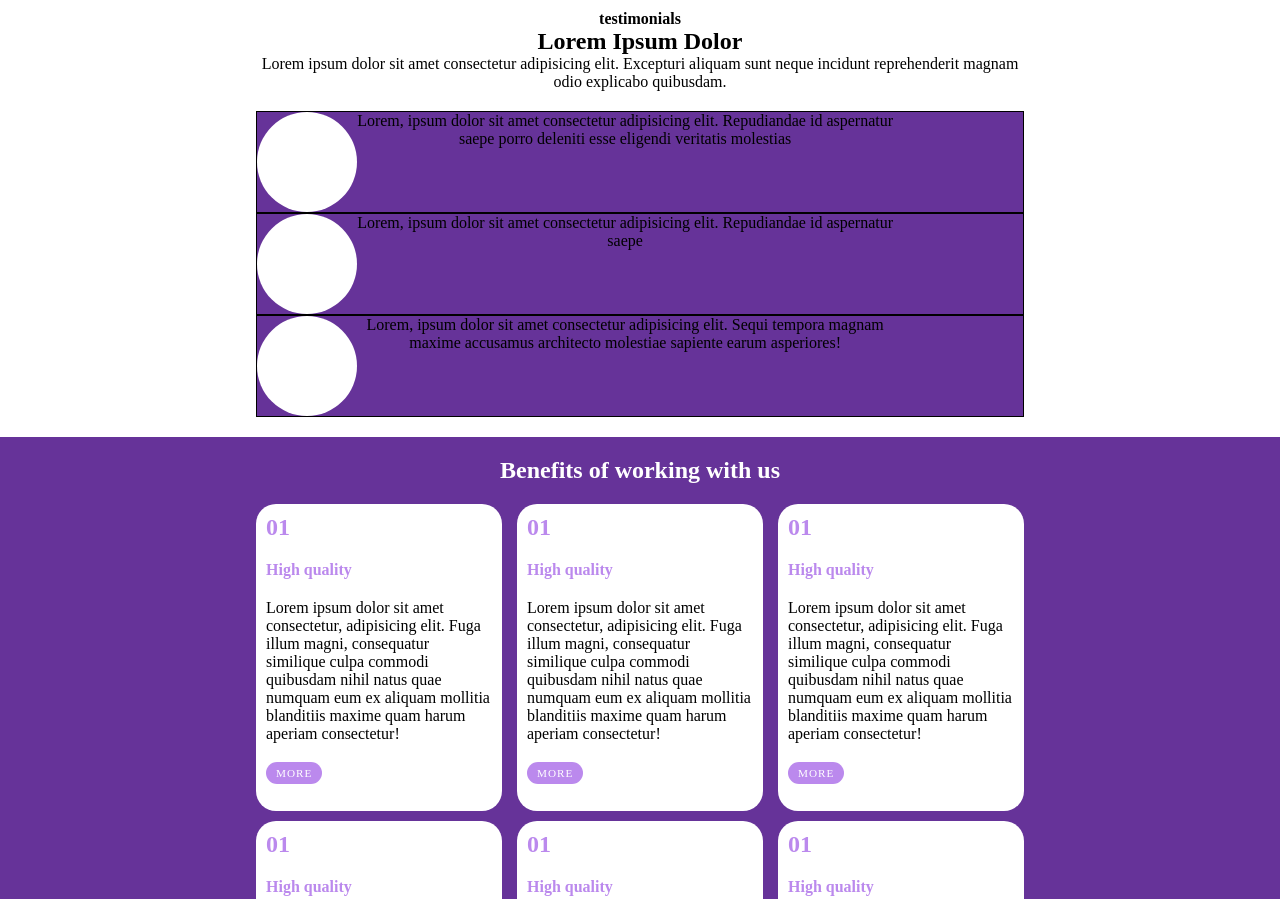
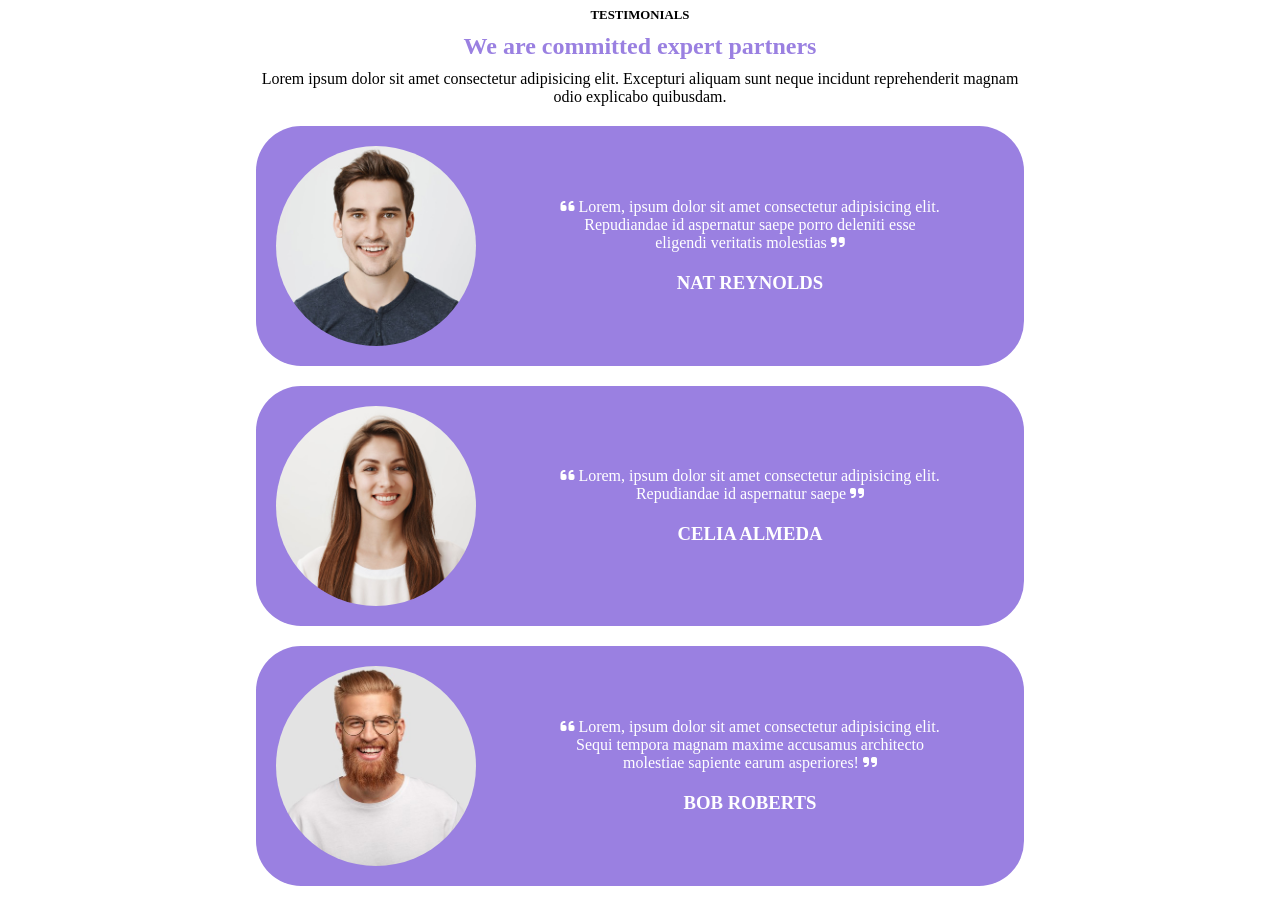
Before and after one commit to ClaudioLeone/htmlcss-responsive-layout, a plain HTML site: page index.html in a window 1280 px wide. Shown: the part 1280-2179 px from the top of the page. Drawn offline with Linux system fonts and the light colour scheme.

Commit message:
Completed 'middle' section

```diff
--- a/CSS/style.css
+++ b/CSS/style.css
@@ -8,13 +8,14 @@
 /* VARIABLES */
 
 :root{
-    --main-clr: #bb89ed;
+    --main-clr: #9a80e1;
 }
 
 /* UTILITIES */
 .body{
-    font-family: sans-serif;
+    font-family: 'Open Sans', sans-serif;
 }
+
 .container{
     width: 90%;
     margin: 0 auto;
@@ -28,24 +29,24 @@
     justify-content: space-between;
 }
 
-.border{
-    border: 1px solid black;
-}
-
 .violet-clr{
-    background-color: rebeccapurple;
+    background-color: var(--main-clr)
 }
 
 .buttons{
     text-decoration: none;
     color: white;
-    background-color: rebeccapurple;
+    background-color: #bb89ed;
     padding: 5px;
     border-radius: 15px;
 }
 
 .margin-top{
     margin-top: 20px;
+}
+
+.testimonials-margin{
+    margin: 20px 0;
 }
 
 /* GENERAL */
@@ -171,10 +172,6 @@ li > a:last-child{
     width: calc(100% / 2 - 5px);
     flex-direction: column;
     align-items: center;
-
-    /* debug */
-    /* height: 100px; */
-    background-color: lightpink;
 }
 
 .second-sect-img-left{
@@ -192,10 +189,6 @@ li > a:last-child{
 .col-right{
     width: calc(100% / 2 - 5px);
     align-items: flex-end;
-
-    /* debug */
-    /* height: 100px; */
-    background-color: lightslategrey;
 }
 
 .col-right-content{
@@ -217,17 +210,78 @@ li > a:last-child{
     text-align: center;
 }
 
-.testimonials{
-    background-color: rebeccapurple;
+.partners-sect > h2{
+    margin: 10px 0;
+    color: var(--main-clr);
 }
 
-.testimonial-img{
-    width: 100px;
-    border-radius: 100%;
+.partners-sect > h4{
+    font-size: 0.8rem;
+}
 
-    /* debug */
-    height: 100px;
-    background-color: white;
+.testimonials{
+    border-radius: 45px;
+    background-color: var(--main-clr);
+    color: white;
+
+}
+
+.testimonials > *{
+    margin: 20px 0;
+}
+
+.testimonials-img-1{
+    height: 200px;
+    width: 200px;
+    border-radius: 200px;
+    padding: 0 20px;
+    background-image: url(../img/testimonial1.jpg);
+    background-position: center;
+    background-size: 150%;
+    background-repeat: no-repeat;
+}
+
+.testimonial-txt-cont-1{
+    text-align: center;
+    flex-direction: column;
+    align-items: center;
+    gap: 20px;
+}
+
+.testimonials-img-2{
+    height: 200px;
+    width: 200px;
+    border-radius: 200px;
+    padding: 0 20px;
+    background-image: url(../img/testimonial2.jpg);
+    background-position: center;
+    background-size: 150%;
+    background-repeat: no-repeat;
+}
+
+.testimonial-txt-cont-2{
+    text-align: center;
+    flex-direction: column;
+    align-items: center;
+    gap: 20px;
+}
+
+.testimonials-img-3{
+    height: 200px;
+    width: 200px;
+    border-radius: 200px;
+    padding: 0 20px;
+    background-image: url(../img/testimonial3.jpg);
+    background-position: center;
+    background-size: 150%;
+    background-repeat: no-repeat;
+}
+
+.testimonial-txt-cont-3{
+    text-align: center;
+    flex-direction: column;
+    align-items: center;
+    gap: 20px;
 }
 
 .test-text{
@@ -485,7 +539,12 @@ li > a:last-child{
     }
 
     .cards{
-        width: calc(100% / 2 - 10px);
+        width: 100%;
+    }
+
+    .testimonials{
+        flex-direction: column;
+        align-items: center;
     }
 }
 
@@ -501,6 +560,27 @@ li > a:last-child{
 
     .cards{
         width: calc(100% / 2 - 10px);
+    }
+
+    .testimonials{
+        flex-direction: row;
+        text-align: center;
+        justify-content: flex-start;
+    }
+
+    .testimonials-img-1{
+        padding: 0 100px;
+        margin-left: 20px;
+    }
+
+    .testimonials-img-2{
+        padding: 0 100px;
+        margin-left: 20px;
+    }
+
+    .testimonials-img-3{
+        padding: 0 100px;
+        margin-left: 20px;
     }
 }
 
--- a/index.html
+++ b/index.html
@@ -6,12 +6,12 @@
         <meta name="viewport" content="width=device-width, initial-scale=1.0">
         <link rel="preconnect" href="https://fonts.googleapis.com">
         <link rel="preconnect" href="https://fonts.gstatic.com" crossorigin>
-        <link href="https://fonts.googleapis.com/css2?family=PT+Sans:wght@400;700&display=swap" rel="stylesheet">
+        <link href="https://fonts.googleapis.com/css2?family=Open+Sans:wght@400;500;600;700&display=swap" rel="stylesheet">
         <link rel="stylesheet" href="https://cdnjs.cloudflare.com/ajax/libs/font-awesome/6.2.1/css/all.min.css" integrity="sha512-MV7K8+y+gLIBoVD59lQIYicR65iaqukzvf/nwasF0nqhPay5w/9lJmVM2hMDcnK1OnMGCdVK+iQrJ7lzPJQd1w==" crossorigin="anonymous" referrerpolicy="no-referrer" />
         <link rel="stylesheet" href="CSS/style.css">
-
         <title>Responsive Site</title>
     </head>
+
     <body>
         <!-- HEADER -->
             <nav id="navbar">
@@ -34,7 +34,7 @@
         <!--MAIN -->
             <div class="func-sect container">
                 <div class="row-first flex spacebtw">
-                    <div class="col-big border flex margin-top">
+                    <div class="col-big flex margin-top">
                         <div class="largebox flex">
                             <h3 class="margin-top">Get a demo application</h3>
 
@@ -52,28 +52,28 @@
                     </div>
 
                     <div class="col-small margin-top">
-                        <div class="smallbox border"></div>
+                        <div class="smallbox "></div>
                     </div>
                 </div>
 
                 <div class="row-second flex spacebtw">
                     <div class="col-small margin-top">
-                        <div class="smallbox border"></div>
+                        <div class="smallbox "></div>
                     </div>
 
                     <div class="col-small margin-top">
-                        <div class="smallbox border"></div>
+                        <div class="smallbox "></div>
                     </div>
 
                     <div class="col-small margin-top">
-                        <div class="smallbox border"></div>
+                        <div class="smallbox "></div>
                     </div>
                 </div>
             </div>
 
             <div class="planning-sect flex violet-clr margin-top">
                 <div class="planning-container container flex">
-                    <div class="col-left flex border">
+                    <div class="col-left flex ">
                         <div class="second-sect-img-left"></div>
                         <div class="second-sect-text-left">
                             <h2>Lorem Ipsum</h2>
@@ -81,7 +81,7 @@
                         </div>
                     </div>
 
-                    <div class="col-right flex border">
+                    <div class="col-right flex ">
                         <div class="col-right-content">
                             <div class="second-sect-img-right"></div>
                             <div class="second-sect-text-right">
@@ -94,23 +94,36 @@
             </div>
 
             <div class="partners-sect container margin-top">
-                <h4>testimonials</h4>
-                <h2>Lorem Ipsum Dolor</h2>
+                <h4>TESTIMONIALS</h4>
+
+                <h2>We are committed expert partners</h2>
+
                 <p>Lorem ipsum dolor sit amet consectetur adipisicing elit. Excepturi aliquam sunt neque incidunt reprehenderit magnam odio explicabo quibusdam.</p>
 
-                <div class="testimonials border flex margin-top">
-                    <div class="testimonial-img"></div>
-                    <p class="test-text">Lorem, ipsum dolor sit amet consectetur adipisicing elit. Repudiandae id aspernatur saepe porro deleniti esse eligendi veritatis molestias </p>
+                <div class="testimonials flex margin-top">
+                    <div class="testimonials-img-1"></div>
+
+                    <div class="testimonial-txt-cont-1 flex">
+                        <p class="test-text"><i class="fa-solid fa-quote-left"></i> Lorem, ipsum dolor sit amet consectetur adipisicing elit. Repudiandae id aspernatur saepe porro deleniti esse eligendi veritatis molestias <i class="fa-solid fa-quote-right"></i></p>
+                        <h3>NAT REYNOLDS</h3>
+                    </div>
                 </div>
 
-                <div class="testimonials border flex">
-                    <div class="testimonial-img"></div>
-                    <p class="test-text">Lorem, ipsum dolor sit amet consectetur adipisicing elit. Repudiandae id aspernatur saepe</p>
+                <div class="testimonials testimonials-margin flex">
+                    <div class="testimonials-img-2"></div>
+
+                    <div class="testimonial-txt-cont-2 flex">
+                        <p class="test-text"><i class="fa-solid fa-quote-left"></i> Lorem, ipsum dolor sit amet consectetur adipisicing elit. Repudiandae id aspernatur saepe <i class="fa-solid fa-quote-right"></i></p>
+                        <h3>CELIA ALMEDA</h3>
+                    </div>
                 </div>
 
-                <div class="testimonials border flex">
-                    <div class="testimonial-img"></div>
-                    <p class="test-text">Lorem, ipsum dolor sit amet consectetur adipisicing elit. Sequi tempora magnam maxime accusamus architecto molestiae sapiente earum asperiores!</p>
+                <div class="testimonials flex">
+                    <div class="testimonials-img-3"></div>
+                    <div class="testimonial-txt-cont-3 flex">
+                        <p class="test-text"><i class="fa-solid fa-quote-left"></i> Lorem, ipsum dolor sit amet consectetur adipisicing elit. Sequi tempora magnam maxime accusamus architecto molestiae sapiente earum asperiores! <i class="fa-solid fa-quote-right"></i></p>
+                        <h3>BOB ROBERTS</h3>
+                    </div>
                 </div>
             </div>
 
```
